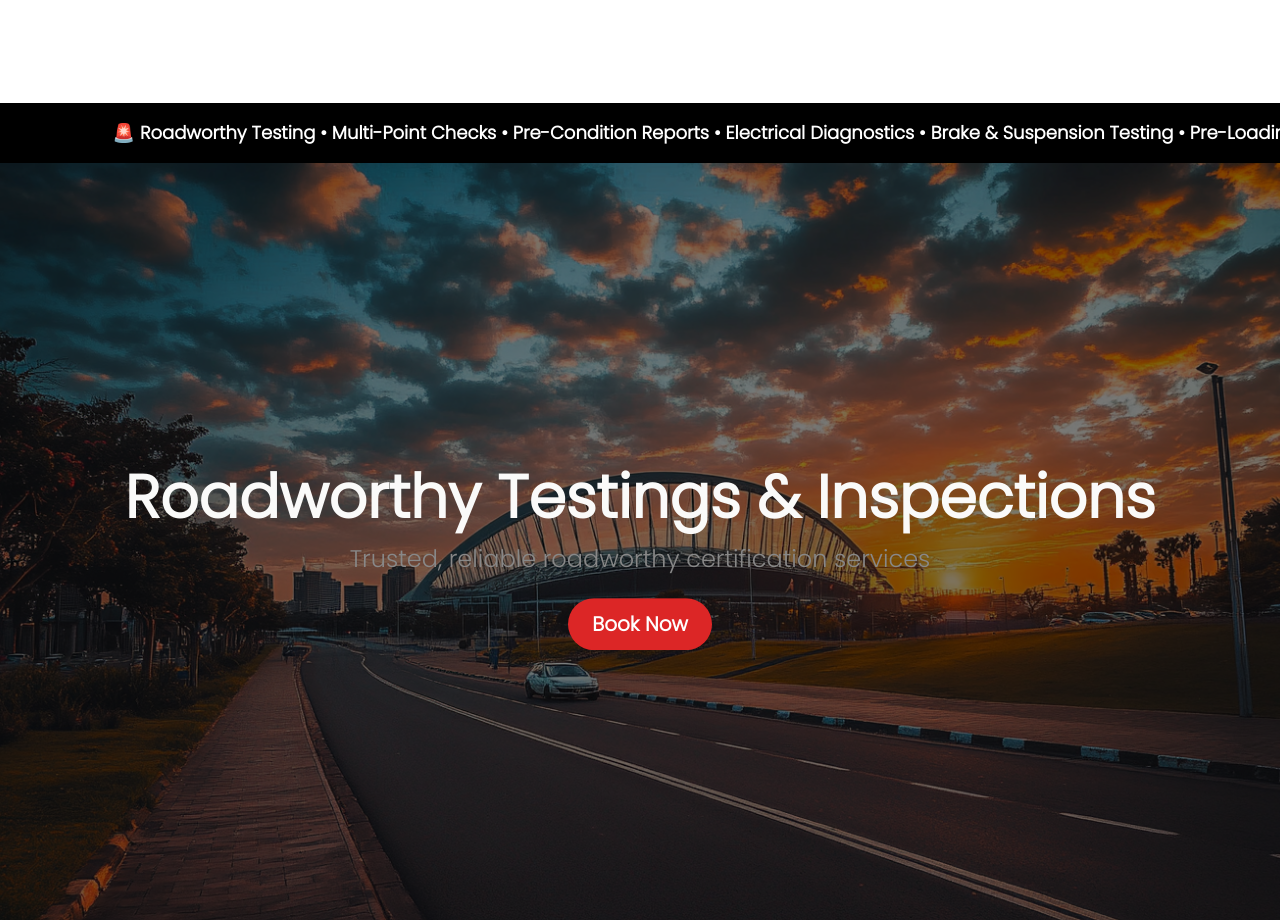
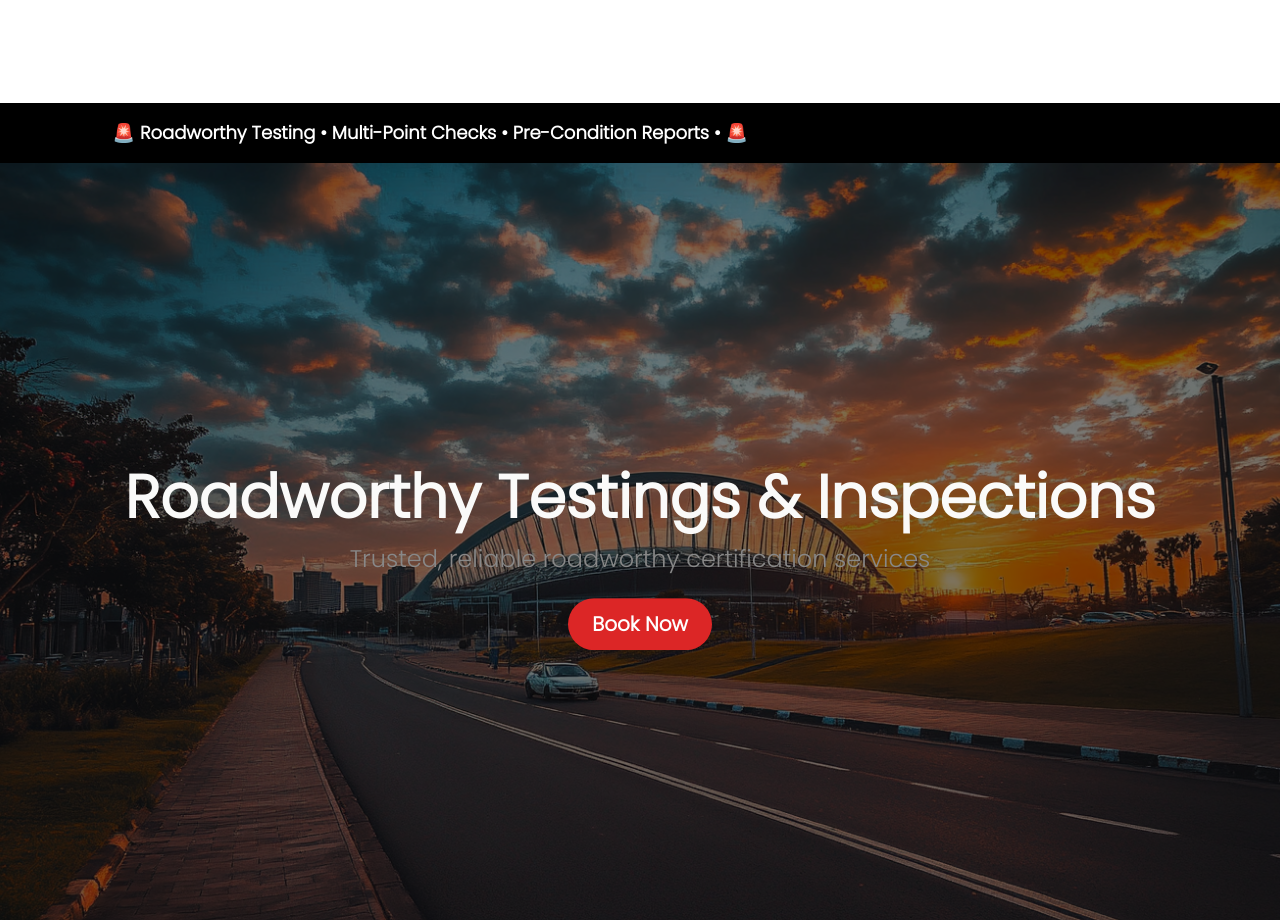
Before and after one commit to Uvaancovie/rvc-roadworthy, a Next.js app: page / in a window 1280 px wide. Shown: the part 880-1800 px from the top of the page. Built offline with nearby package versions, Linux system fonts and the light colour scheme.

Commit message:
news banner

```diff
--- a/components/NewsBanner.tsx
+++ b/components/NewsBanner.tsx
@@ -6,7 +6,7 @@ export default function NewsBanner() {
           {/* Scrolling text */}
           <div className="whitespace-nowrap animate-scroll text-white text-lg font-semibold">
             <span className="mr-10">
-              🚨 Roadworthy Testing • Multi-Point Checks • Pre-Condition Reports • Electrical Diagnostics • Brake & Suspension Testing • Pre-Loading Inspection • Registration Services • Number Plates
+              🚨 Roadworthy Testing • Multi-Point Checks • Pre-Condition Reports • 🚨
             </span>
           </div>
         </div>
```
